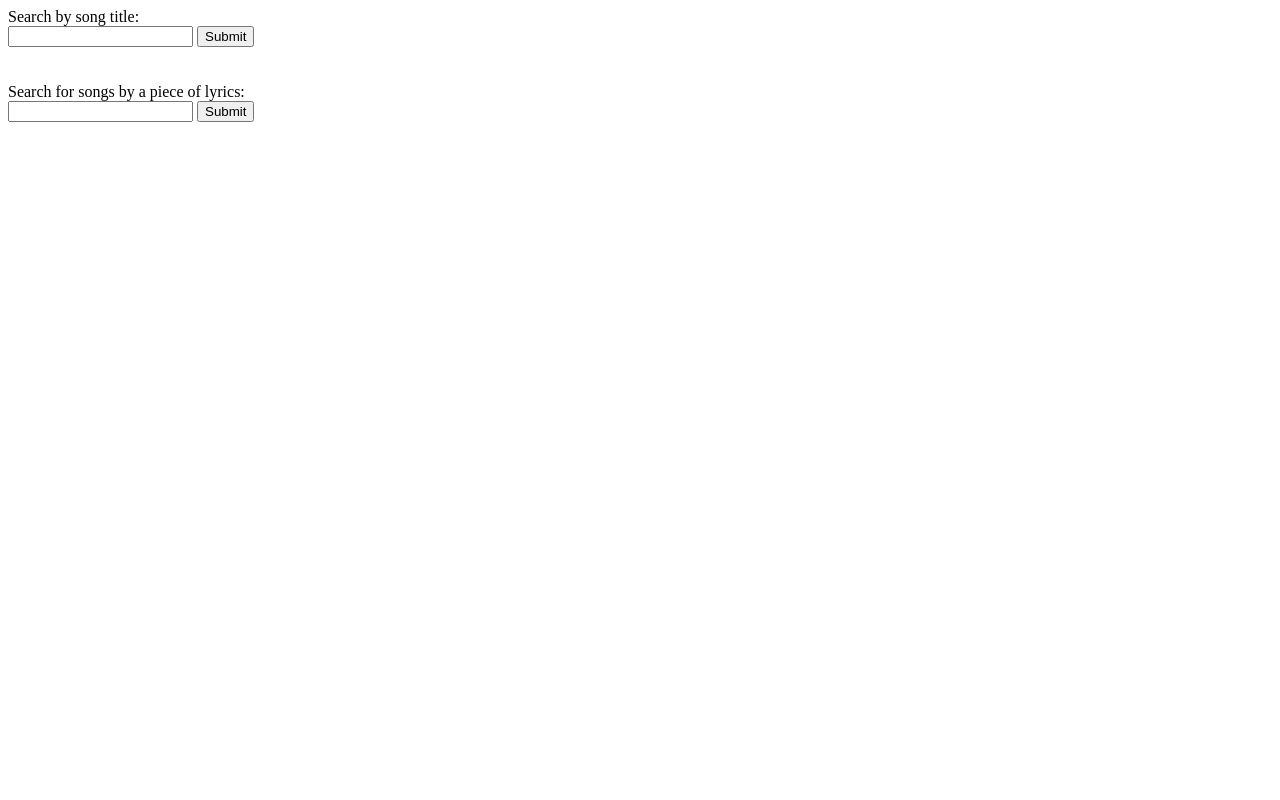
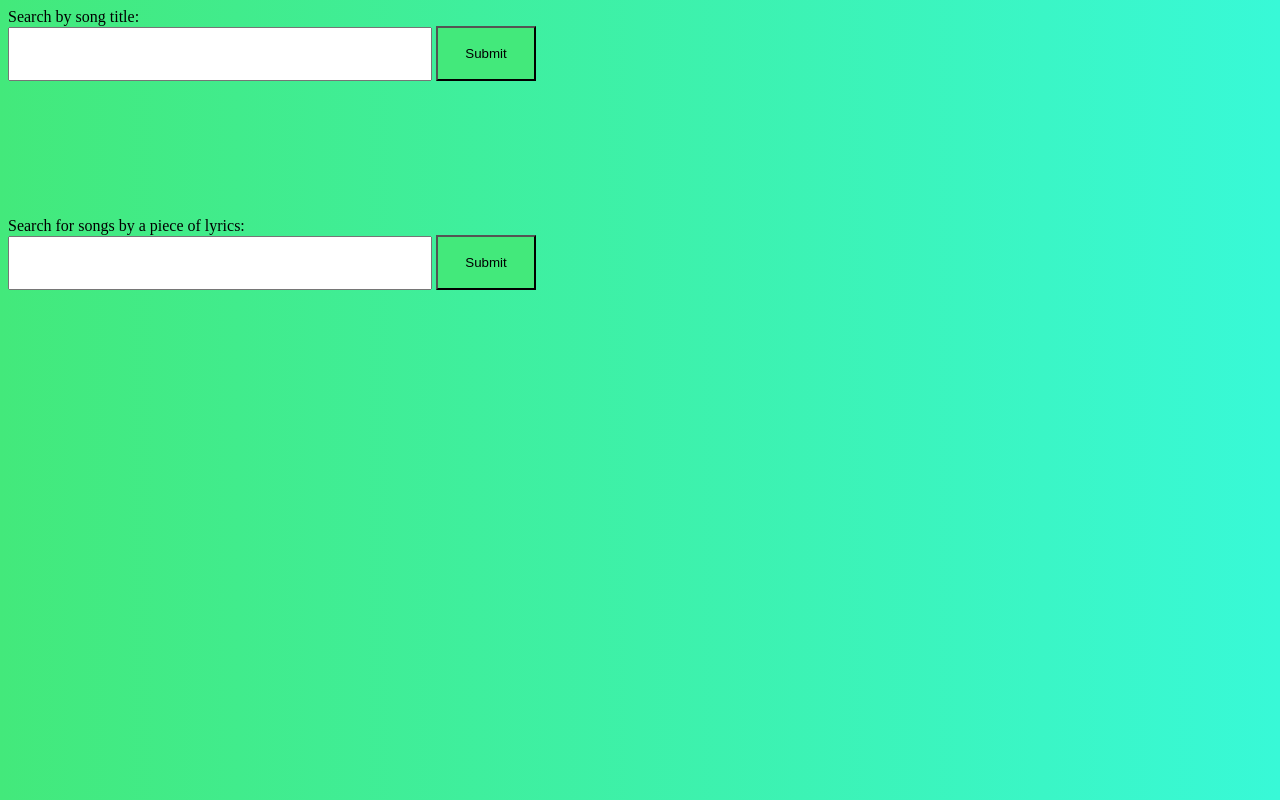
Before and after one commit to FACG6/MusixMatch, a website: page public/index.html in a window 1280 px wide. Drawn offline with Linux system fonts and the light colour scheme.

Commit message:
add style

```diff
--- a/public/css/style.css
+++ b/public/css/style.css
@@ -0,0 +1,24 @@
+body{
+    background-image: linear-gradient(to right, #43e97b 0%, #38f9d7 100%);
+}
+
+.first_search{
+}
+
+.second_search{
+   margin-top: 100px;
+}
+
+input[type="text"]{
+    height: 30px;
+    padding: 10px;
+    width: 400px;
+}
+
+input[type="submit"]{
+    height: 55px;
+    padding: 10px;
+    background-color: #43e97b;
+    width: 100px;
+    cursor: pointer;
+}
--- a/public/index.html
+++ b/public/index.html
@@ -1,20 +1,23 @@
 <!DOCTYPE html>
 <html>
+
 <head>
     <meta charset="utf-8" />
     <meta http-equiv="X-UA-Compatible" content="IE=edge">
     <title>Music Lyrics</title>
     <meta name="viewport" content="width=device-width, initial-scale=1">
+    <link rel="stylesheet" href="css/style.css">
 </head>
+
 <body>
-        <div>
+    <div class="first_search">
         <label for="inputSearch">Search by song title:</label>
         <br>
         <input type="text" name="text" id="titleSearchForm">
         <input type="submit" name="search" id="titleSearchButton">
     </div>
     <br><br>
-        <div>
+    <div class="second_search">
         <label for="inputSearch">Search for songs by a piece of lyrics:</label>
         <br>
         <input type="text" name="text" id="keywordSearchForm">
@@ -26,4 +29,5 @@
     <script src="../public/js/logic.js"></script>
     <script src="../public/js/dom.js"></script>
 </body>
+
 </html>
```
Also changed, not shown: test/test.js (+2 -2 lines). Lines whose indentation alone changed are shown as unchanged.
